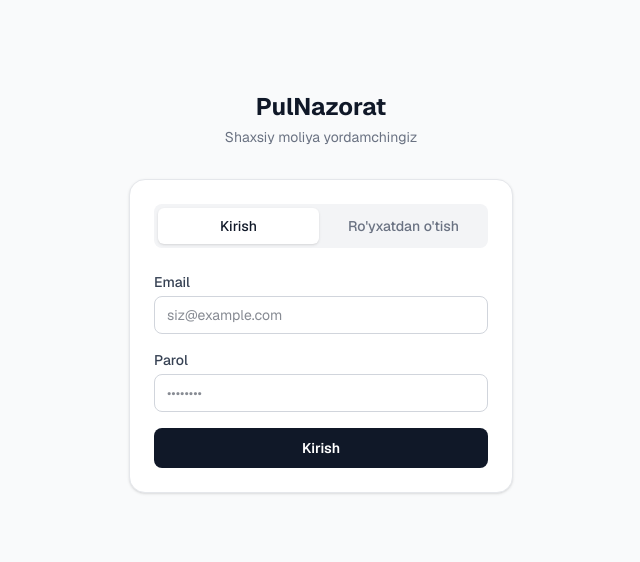
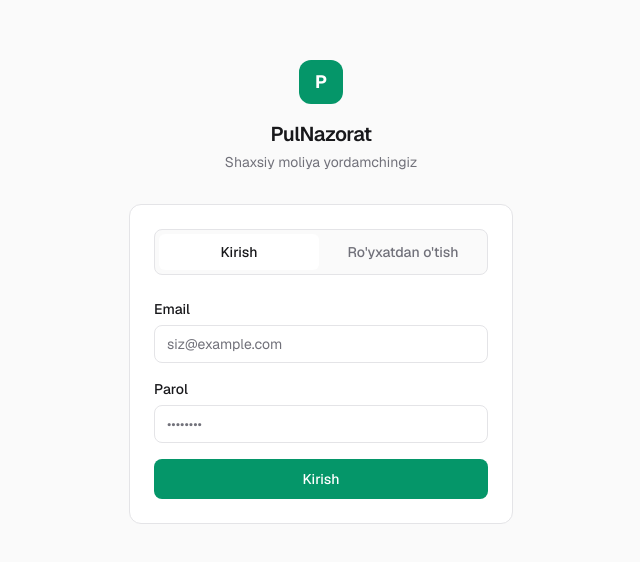
Before and after one commit to jusmonqulov3-cell/walletz, a Next.js app: page /login in a window 1280 px wide. Shown: the part 108-670 px from the top of the page, without its empty margins (319-959 px from the left). Built offline with nearby package versions, Linux system fonts and the light colour scheme.

Commit message:
Complete design redesign

```diff
--- a/src/app/layout.tsx
+++ b/src/app/layout.tsx
@@ -1,5 +1,6 @@
 import type { Metadata } from "next";
 import { Geist, Geist_Mono } from "next/font/google";
+import ThemeProvider from "@/components/ThemeProvider";
 import "./globals.css";
 
 const geistSans = Geist({
@@ -25,9 +26,12 @@ export default function RootLayout({
   return (
     <html
       lang="uz"
+      suppressHydrationWarning
       className={`${geistSans.variable} ${geistMono.variable} h-full antialiased`}
     >
-      <body className="min-h-full flex flex-col">{children}</body>
+      <body className="flex min-h-full flex-col font-sans">
+        <ThemeProvider>{children}</ThemeProvider>
+      </body>
     </html>
   );
 }
--- a/src/app/login/page.tsx
+++ b/src/app/login/page.tsx
@@ -3,6 +3,9 @@
 import { useState } from "react";
 import { useRouter } from "next/navigation";
 import { createClient } from "@/lib/supabase/client";
+import Button from "@/components/ui/Button";
+import Card from "@/components/ui/Card";
+import Input from "@/components/ui/Input";
 
 type Mode = "login" | "signup";
 
@@ -61,18 +64,24 @@ export default function LoginPage() {
   }
 
   return (
-    <main className="flex min-h-full flex-1 items-center justify-center bg-gray-50 px-4 py-12">
+    <main className="flex min-h-full flex-1 items-center justify-center bg-background px-4 py-12">
       <div className="w-full max-w-sm">
-        <div className="mb-8 text-center">
-          <h1 className="text-2xl font-bold text-gray-900">PulNazorat</h1>
-          <p className="mt-1 text-sm text-gray-500">
-            Shaxsiy moliya yordamchingiz
-          </p>
+        <div className="mb-8 flex flex-col items-center text-center">
+          <span
+            aria-hidden
+            className="mb-4 flex h-11 w-11 items-center justify-center rounded-xl bg-accent text-lg font-bold text-accent-foreground"
+          >
+            P
+          </span>
+          <h1 className="text-xl font-semibold tracking-tight text-foreground">
+            PulNazorat
+          </h1>
+          <p className="mt-1 text-sm text-muted">Shaxsiy moliya yordamchingiz</p>
         </div>
 
-        <div className="rounded-2xl border border-gray-200 bg-white p-6 shadow-sm">
-          {/* Toggle */}
-          <div className="mb-6 grid grid-cols-2 gap-1 rounded-lg bg-gray-100 p-1">
+        <Card className="p-6">
+          {/* Mode toggle */}
+          <div className="mb-6 grid grid-cols-2 gap-1 rounded-lg border border-border bg-background p-1">
             <button
               type="button"
               onClick={() => {
@@ -80,10 +89,10 @@ export default function LoginPage() {
                 setError(null);
                 setMessage(null);
               }}
-              className={`rounded-md px-3 py-2 text-sm font-medium transition ${
+              className={`rounded-md px-3 py-2 text-sm font-medium transition-colors ${
                 isLogin
-                  ? "bg-white text-gray-900 shadow-sm"
-                  : "text-gray-500 hover:text-gray-700"
+                  ? "bg-surface text-foreground"
+                  : "text-muted hover:text-foreground"
               }`}
             >
               Kirish
@@ -95,10 +104,10 @@ export default function LoginPage() {
                 setError(null);
                 setMessage(null);
               }}
-              className={`rounded-md px-3 py-2 text-sm font-medium transition ${
+              className={`rounded-md px-3 py-2 text-sm font-medium transition-colors ${
                 !isLogin
-                  ? "bg-white text-gray-900 shadow-sm"
-                  : "text-gray-500 hover:text-gray-700"
+                  ? "bg-surface text-foreground"
+                  : "text-muted hover:text-foreground"
               }`}
             >
               Ro&apos;yxatdan o&apos;tish
@@ -109,17 +118,16 @@ export default function LoginPage() {
             <div>
               <label
                 htmlFor="email"
-                className="mb-1 block text-sm font-medium text-gray-700"
+                className="mb-1.5 block text-sm font-medium text-foreground"
               >
                 Email
               </label>
-              <input
+              <Input
                 id="email"
                 type="email"
                 required
                 value={email}
                 onChange={(e) => setEmail(e.target.value)}
-                className="w-full rounded-lg border border-gray-300 px-3 py-2 text-sm text-gray-900 outline-none focus:border-gray-900 focus:ring-1 focus:ring-gray-900"
                 placeholder="siz@example.com"
               />
             </div>
@@ -127,46 +135,41 @@ export default function LoginPage() {
             <div>
               <label
                 htmlFor="password"
-                className="mb-1 block text-sm font-medium text-gray-700"
+                className="mb-1.5 block text-sm font-medium text-foreground"
               >
                 Parol
               </label>
-              <input
+              <Input
                 id="password"
                 type="password"
                 required
                 minLength={6}
                 value={password}
                 onChange={(e) => setPassword(e.target.value)}
-                className="w-full rounded-lg border border-gray-300 px-3 py-2 text-sm text-gray-900 outline-none focus:border-gray-900 focus:ring-1 focus:ring-gray-900"
                 placeholder="••••••••"
               />
             </div>
 
             {error && (
-              <p className="rounded-lg bg-red-50 px-3 py-2 text-sm text-red-600">
+              <p className="rounded-lg border border-negative/20 bg-negative/10 px-3 py-2 text-sm text-negative">
                 {error}
               </p>
             )}
             {message && (
-              <p className="rounded-lg bg-green-50 px-3 py-2 text-sm text-green-700">
+              <p className="rounded-lg border border-positive/20 bg-positive/10 px-3 py-2 text-sm text-positive">
                 {message}
               </p>
             )}
 
-            <button
-              type="submit"
-              disabled={loading}
-              className="w-full rounded-lg bg-gray-900 px-4 py-2.5 text-sm font-semibold text-white transition hover:bg-gray-800 disabled:cursor-not-allowed disabled:opacity-60"
-            >
+            <Button type="submit" disabled={loading} className="w-full">
               {loading
                 ? "Yuklanmoqda..."
                 : isLogin
                   ? "Kirish"
                   : "Ro'yxatdan o'tish"}
-            </button>
+            </Button>
           </form>
-        </div>
+        </Card>
       </div>
     </main>
   );
--- /dev/null
+++ b/src/components/ThemeProvider.tsx
@@ -0,0 +1,21 @@
+"use client";
+
+import { ThemeProvider as NextThemesProvider } from "next-themes";
+
+// Wraps the app with next-themes: class-based, system default, persisted.
+export default function ThemeProvider({
+  children,
+}: {
+  children: React.ReactNode;
+}) {
+  return (
+    <NextThemesProvider
+      attribute="class"
+      defaultTheme="system"
+      enableSystem
+      disableTransitionOnChange
+    >
+      {children}
+    </NextThemesProvider>
+  );
+}
--- /dev/null
+++ b/src/components/ui/Badge.tsx
@@ -0,0 +1,31 @@
+import { cn } from "./cn";
+
+type Variant = "default" | "positive" | "negative" | "accent";
+
+export type BadgeProps = React.HTMLAttributes<HTMLSpanElement> & {
+  variant?: Variant;
+};
+
+const VARIANTS: Record<Variant, string> = {
+  default: "border-border bg-surface text-muted",
+  positive: "border-transparent bg-positive/10 text-positive",
+  negative: "border-transparent bg-negative/10 text-negative",
+  accent: "border-transparent bg-accent/10 text-accent",
+};
+
+export default function Badge({
+  variant = "default",
+  className,
+  ...props
+}: BadgeProps) {
+  return (
+    <span
+      className={cn(
+        "inline-flex items-center rounded-full border px-2 py-0.5 text-xs font-medium",
+        VARIANTS[variant],
+        className,
+      )}
+      {...props}
+    />
+  );
+}
--- /dev/null
+++ b/src/components/ui/Button.tsx
@@ -0,0 +1,46 @@
+import { forwardRef } from "react";
+import { cn } from "./cn";
+
+type Variant = "primary" | "secondary" | "ghost" | "danger";
+type Size = "sm" | "md";
+
+export type ButtonProps = React.ButtonHTMLAttributes<HTMLButtonElement> & {
+  variant?: Variant;
+  size?: Size;
+};
+
+const VARIANTS: Record<Variant, string> = {
+  primary:
+    "bg-accent text-accent-foreground hover:opacity-90 active:opacity-100",
+  secondary:
+    "border border-border bg-surface text-foreground hover:bg-background",
+  ghost: "text-muted hover:bg-border/50 hover:text-foreground",
+  danger: "bg-negative text-white hover:opacity-90",
+};
+
+const SIZES: Record<Size, string> = {
+  sm: "h-8 px-3 text-xs",
+  md: "h-10 px-4 text-sm",
+};
+
+const Button = forwardRef<HTMLButtonElement, ButtonProps>(function Button(
+  { variant = "primary", size = "md", className, ...props },
+  ref,
+) {
+  return (
+    <button
+      ref={ref}
+      className={cn(
+        "inline-flex items-center justify-center gap-2 rounded-lg font-medium transition-colors outline-none",
+        "focus-visible:ring-2 focus-visible:ring-accent/40",
+        "disabled:cursor-not-allowed disabled:opacity-60",
+        VARIANTS[variant],
+        SIZES[size],
+        className,
+      )}
+      {...props}
+    />
+  );
+});
+
+export default Button;
--- /dev/null
+++ b/src/components/ui/Card.tsx
@@ -0,0 +1,16 @@
+import { cn } from "./cn";
+
+export type CardProps = React.HTMLAttributes<HTMLDivElement>;
+
+// Surface panel: subtle 1px border, ~12px radius, no heavy shadow.
+export default function Card({ className, ...props }: CardProps) {
+  return (
+    <div
+      className={cn(
+        "rounded-xl border border-border bg-surface p-5",
+        className,
+      )}
+      {...props}
+    />
+  );
+}
--- /dev/null
+++ b/src/components/ui/Input.tsx
@@ -0,0 +1,25 @@
+import { forwardRef } from "react";
+import { cn } from "./cn";
+
+export type InputProps = React.InputHTMLAttributes<HTMLInputElement>;
+
+const Input = forwardRef<HTMLInputElement, InputProps>(function Input(
+  { className, ...props },
+  ref,
+) {
+  return (
+    <input
+      ref={ref}
+      className={cn(
+        "w-full rounded-lg border border-border bg-surface px-3 py-2 text-sm text-foreground",
+        "placeholder:text-muted outline-none transition-colors",
+        "focus-visible:border-accent focus-visible:ring-2 focus-visible:ring-accent/30",
+        "disabled:cursor-not-allowed disabled:opacity-60",
+        className,
+      )}
+      {...props}
+    />
+  );
+});
+
+export default Input;
--- /dev/null
+++ b/src/components/ui/Select.tsx
@@ -0,0 +1,25 @@
+import { forwardRef } from "react";
+import { cn } from "./cn";
+
+export type SelectProps = React.SelectHTMLAttributes<HTMLSelectElement>;
+
+const Select = forwardRef<HTMLSelectElement, SelectProps>(function Select(
+  { className, ...props },
+  ref,
+) {
+  return (
+    <select
+      ref={ref}
+      className={cn(
+        "w-full rounded-lg border border-border bg-surface px-3 py-2 text-sm text-foreground",
+        "outline-none transition-colors",
+        "focus-visible:border-accent focus-visible:ring-2 focus-visible:ring-accent/30",
+        "disabled:cursor-not-allowed disabled:opacity-60",
+        className,
+      )}
+      {...props}
+    />
+  );
+});
+
+export default Select;
--- /dev/null
+++ b/src/components/ui/cn.ts
@@ -0,0 +1,4 @@
+// Minimal className joiner — filters falsy values, no external dependency.
+export function cn(...classes: Array<string | false | null | undefined>): string {
+  return classes.filter(Boolean).join(" ");
+}
```
Also changed, not shown: src/components/AppShell.tsx (+27 -19 lines), src/components/ThemeToggle.tsx (added, +50 -0 lines).
